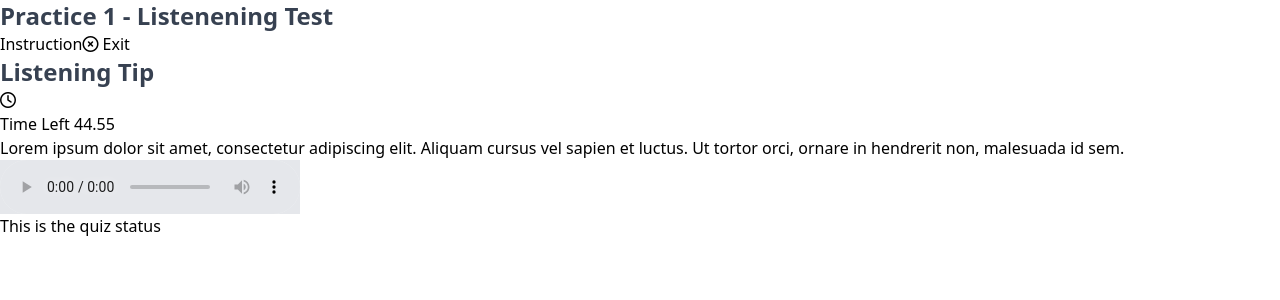
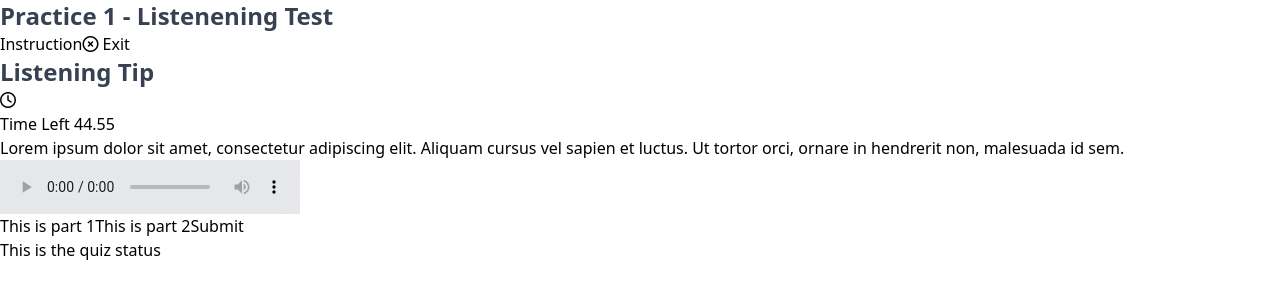
Before and after one commit to ulunnuha-h/listening-quiz, a React (Vite) app: page / in a window 1280 px wide. Shown: the top 300 px of the page. Built offline with nearby package versions, Linux system fonts and the light colour scheme.

Commit message:
Add quiz form(part1, part2, and submit button)

```diff
--- a/src/components/quiz/form/index.jsx
+++ b/src/components/quiz/form/index.jsx
@@ -1,3 +1,6 @@
+import Part1 from "./part1";
+import Part2 from "./part2";
+
 const QuizForm = () => {
   return (
     <div>
@@ -15,6 +18,11 @@ const QuizForm = () => {
       <audio controls className="w-full">
         <source src="horse.mp3" type="audio/mpeg" />
       </audio>
+      <form>
+        <Part1 />
+        <Part2 />
+        <button>Submit</button>
+      </form>
     </div>
   );
 };
--- a/src/components/quiz/form/part1.jsx
+++ b/src/components/quiz/form/part1.jsx
@@ -0,0 +1,5 @@
+const Part1 = () => {
+  return <>This is part 1</>;
+};
+
+export default Part1;
--- a/src/components/quiz/form/part2.jsx
+++ b/src/components/quiz/form/part2.jsx
@@ -0,0 +1,5 @@
+const Part2 = () => {
+  return <>This is part 2</>;
+};
+
+export default Part2;
```
